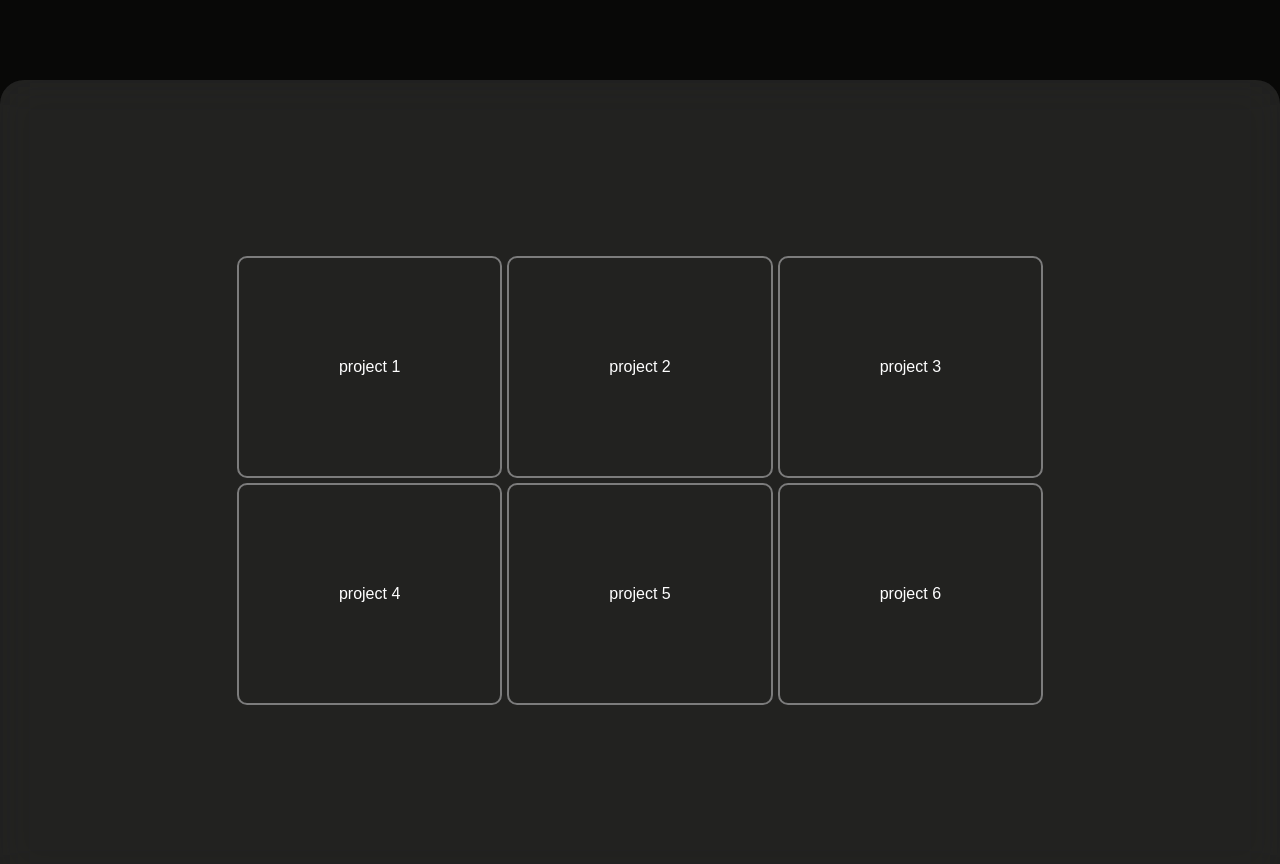
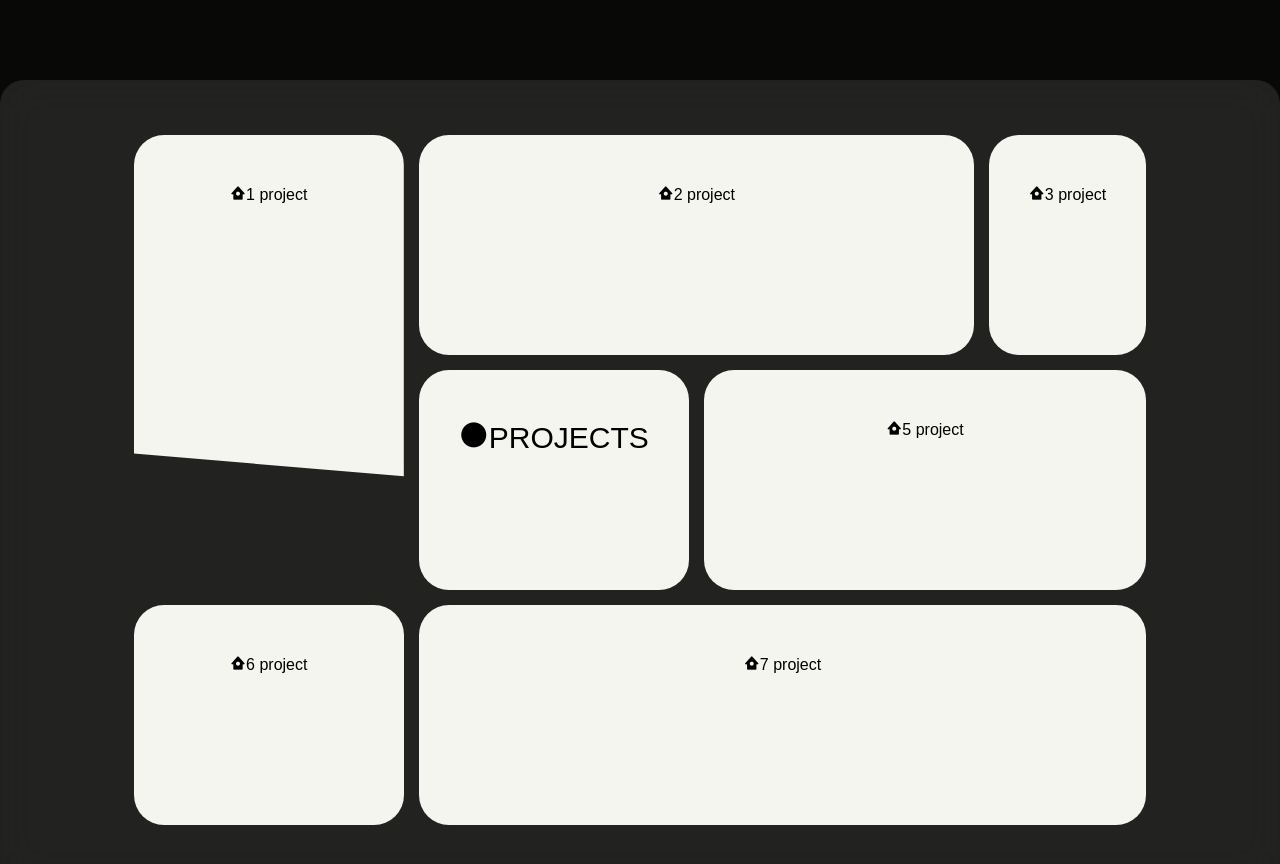
Before and after one commit to Elmar099/Elmar099.github.io, a plain HTML site: page index.html in a window 1280 px wide. Shown: the part 720-1584 px from the top of the page. Drawn offline with nearby package versions, Linux system fonts and the light colour scheme; a web font is replaced by a local one.

Commit message:
bento grid

```diff
--- a/index.html
+++ b/index.html
@@ -53,12 +53,17 @@
          </div>
         <section id="about" class="card1">
             <div class="about-text">
-                <div class="grid1">project 1</div>
-                <div class="grid2">project 2</div>
-                <div class="grid3">project 3</div>
-                <div class="grid4">project 4</div>
-                <div class="grid5">project 5</div>
-                <div class="grid6">project 6</div>
+                <div class="grid-item item-1"><i class='bx bxs-home-circle' ></i>1 project
+                    <div class="image-container">
+
+                    </div>
+                </div>
+                <div class="grid-item item-2"><i class='bx bxs-home-circle' ></i>2 project</div>
+                <div class="grid-item item-3"><i class='bx bxs-home-circle' ></i>3 project</div>
+                <div class="grid-item item-4"><i class='bx bxs-circle' ></i>PROJECTS</div>
+                <div class="grid-item item-5"><i class='bx bxs-home-circle' ></i>5 project</div>
+                <div class="grid-item item-6"><i class='bx bxs-home-circle' ></i>6 project</div>
+                <div class="grid-item item-7"><i class='bx bxs-home-circle' ></i>7 project</div>
             </div>
         </section>
        <!--  <section id="projects" class="card2">
--- a/styles.css
+++ b/styles.css
@@ -10,7 +10,7 @@
 }
 :root {
     --bg-color: rgb(8, 8, 7);
-    --prim-color: #cfc7ab;
+    --prim-color: rgb(224, 215, 182);
     --sec-color: #ebe9e9c5;
     --text-color: #fff;
     --large-font: 5.5rem;
@@ -28,6 +28,7 @@
     --circle-size: 50%;
     --blending: hard-light;
 }
+
 @keyframes moveInCircle {
     0% {
       transform: rotate(0deg);
@@ -242,7 +243,7 @@ svg {
 }
 .logo {
     width: 110px;
-    transition: transform 0.8s ease;
+    transition: transform 0.5s ease;
 }
 .logo:hover{
     transform: scale(0.9);
@@ -288,7 +289,6 @@ header {
     font-weight: 500;
     margin-bottom: 25px;
 }
-
 span {
     color: var(--prim-color);
 }
@@ -302,7 +302,6 @@ span {
 .navbar {
     display: flex;
 }
-
 .navbar a {
     color: var(--prim-color);
     font-size: 1.2rem;
@@ -311,7 +310,6 @@ span {
     font-weight: 500;
     position: relative;
 }
-
 .navbar a::before {
     content: '';
     position: absolute;
@@ -324,7 +322,6 @@ span {
     transform-origin: left;
     transition: 0.3s ease-in-out;
 }
-
 .navbar a:hover::before {
     transform: scaleX(1) translateY(-20px);
     background-color: var(--prim-color);
@@ -335,16 +332,146 @@ li {
 li:hover {
     transform: scale(1.1);
 }
+.about-text {
+    display: grid;
+    grid-template-columns: repeat(3, 1fr);
+    grid-auto-rows: minmax(220px, 1fr);
+    gap: 15px;
+}
+
+.grid-item {
+    cursor: pointer;
+    position: relative;
+    overflow: hidden;
+    background-color: #f5f5f0;
+    color: black;
+    border-radius: 30px;
+    padding: 50px 40px;
+    text-align: center;
+    transition: 0.4s;
+}
+.grid-item:hover {
+    transform: scale(0.95);
+}
+.image-container {
+    position: absolute;
+    top: 0;
+    left: 0;
+    right: 0;
+    bottom: 0;
+}
+.image-container img {
+    width: 100%; /* Ensure the image takes up 100% width of its container */
+    height: 100%;
+    object-fit: cover;
+}
+
+.item-1 {
+    clip-path: polygon(0 0,100% 0, 100% 75%, 0 70%);
+    grid-row: 1/3;
+    grid-column: 1/2;
+}
+
+.item-2 {
+    grid-row: 1/2;
+    grid-column: 2/4;
+}
+
+.item-3 {
+    grid-row: 1/2;
+    grid-column: 4/5;
+}
+
+.item-4 {
+    grid-row: 2/3;
+    grid-column: 2/3;
+    color: #000;
+    font-size: 30px;
+
+}
+
+.item-5 {
+    grid-row: 2/3;
+    grid-column: 3/5;
+}
+
+.item-6 {
+    grid-row: 3/3;
+    grid-column: 1/2;
+}
+
+.item-7 {
+    grid-row: 3/3;
+    grid-column: 2/5;
+}
+
+/*.about-text {
+    max-width: 900px;
+    margin: 1rem;
+    display: grid;
+    grid-auto-columns: 1fr;
+    gap: 1rem;
+    grid-template-areas:
+    "box1 box1 box2 box2 box3"
+    "box1 box1 box4 box5 box5"
+    "box1 box1 box7 box7 box7"
+    "box6 box6 box7 box7 box7"
+    ;
+}
+.grid-item {
+    background-color: #123;
+    padding: .5rem 1rem;
+    text-align: center;
+    display: flex;
+    flex-direction: column;
+    background-repeat: .75rem;
+    overflow: hidden;
+    transition: all 200ms ease;
+}
+.grid-item:hover {
+    cursor: pointer;
+    outline: 1px solid #fff;
+}
+.item-1 {
+    grid-area: box1;
+}
+.item-2 {
+    grid-area: box2;
+}
+.item-3 {
+    grid-area: box3;
+}
+.item-4 {
+    grid-area: box4;
+}
+.item-5 {
+    grid-area: box5;
+}
+.item-6 {
+    grid-area: box6;
+}
+.item-7 {
+    grid-area: box7;
+}
+.item-4 .grid-bg {
+    background-color: #000000;
+    height: 100%;
+    font-size: 4rem;
+    display: grid;
+    place-content: center;
+    border-radius: .35rem;
+}*/
 #social {
-    font-size: 70px;
+    font-size: 60px;
     color: #ffffff;
     transition: 0.5s;
     padding: 0px 5px;
     z-index: 2;
+    color: var(--prim-color);
 }
 #social:hover {
     transform: rotateY(360deg);
-    color: var(--prim-color);
+    color: #fff;
 }
 #menu-icon {
     font-size: 28px;
@@ -352,20 +479,6 @@ li:hover {
     cursor: pointer;
     display: none;
 }
-.about-text {
-    display: grid;
-    margin: 0 auto;
-    max-width: 900px;
-    grid-template-columns: repeat(3,1fr);
-    grid-auto-rows: minmax(100px, auto);
-    grid-gap: 5px;
-}
-.about-text div{
-    border: 2px solid rgb(124, 124, 124);
-    border-radius: 10px;
-    padding: 100px;
-}
-
 .box {
     background: #0b0b13;
     padding: 40px 30px;
@@ -376,7 +489,6 @@ li:hover {
 .box img {
     width: 100px;
     height: auto;
-
 }
 .copy {
     position: absolute;
@@ -441,7 +553,6 @@ li:hover {
         right: 0;
         display: flex;
         flex-direction: column;
-        background: #0b0b13;
         box-shadow: 0px 15px 30px 0px rgb(0 0 0 / 70%);
         text-align: center;
         transition: 0.3s ease-in-out;
@@ -472,7 +583,7 @@ li:hover {
         width: 490px;
         height: auto;
     }
-    .about {
+   /* .about {
         grid-template-columns: 1fr;
         text-align: center;
     }
@@ -481,10 +592,8 @@ li:hover {
     }
     .about-text p {
       max-width: 100%;
-    }
-    body {
-        background: rgb(32, 32, 32);
-    }
+    }  */
+
 }
 @media (max-width: 375px) {
     .header a {
```
Also changed, not shown: visuals/proj1.png (added), 1 other file.
